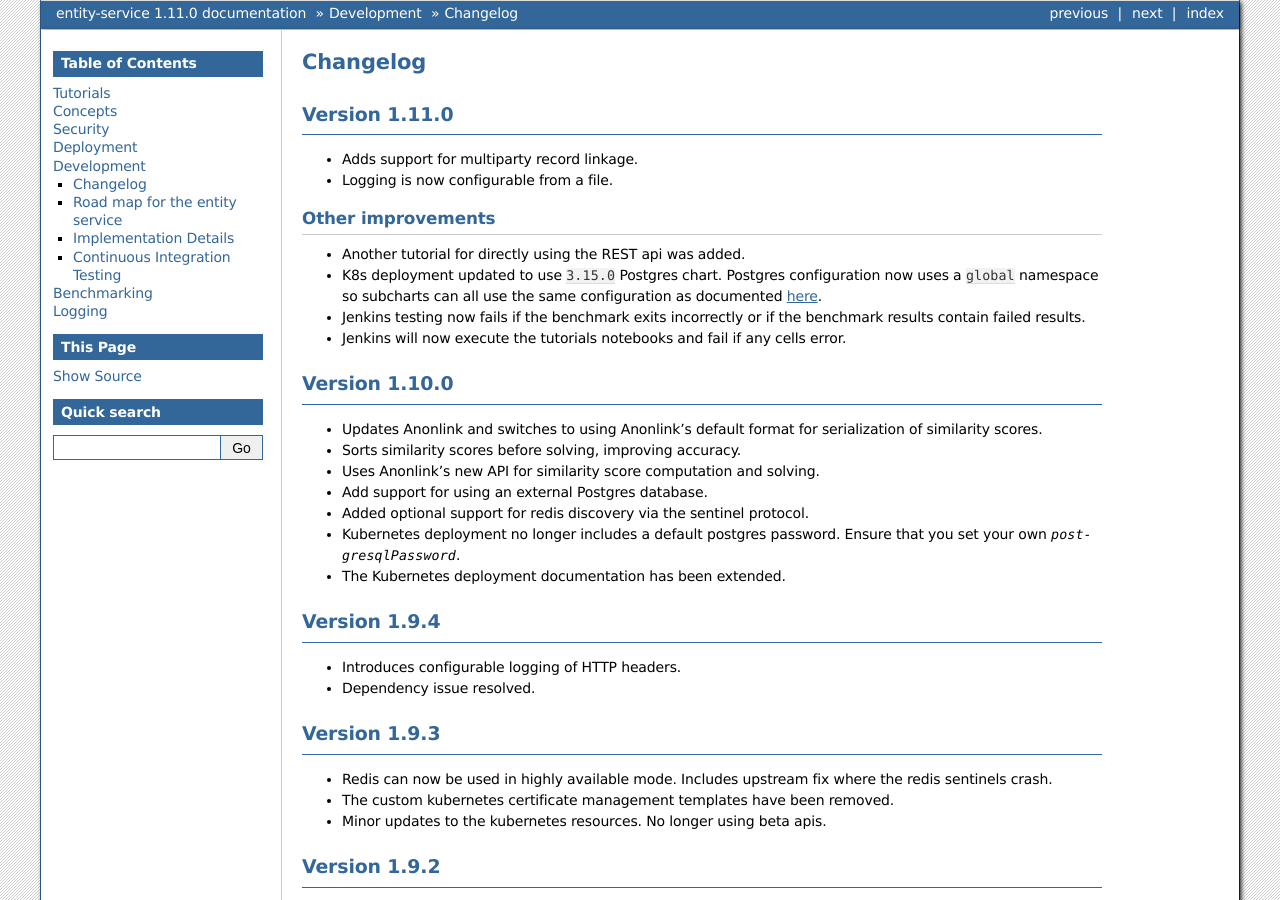
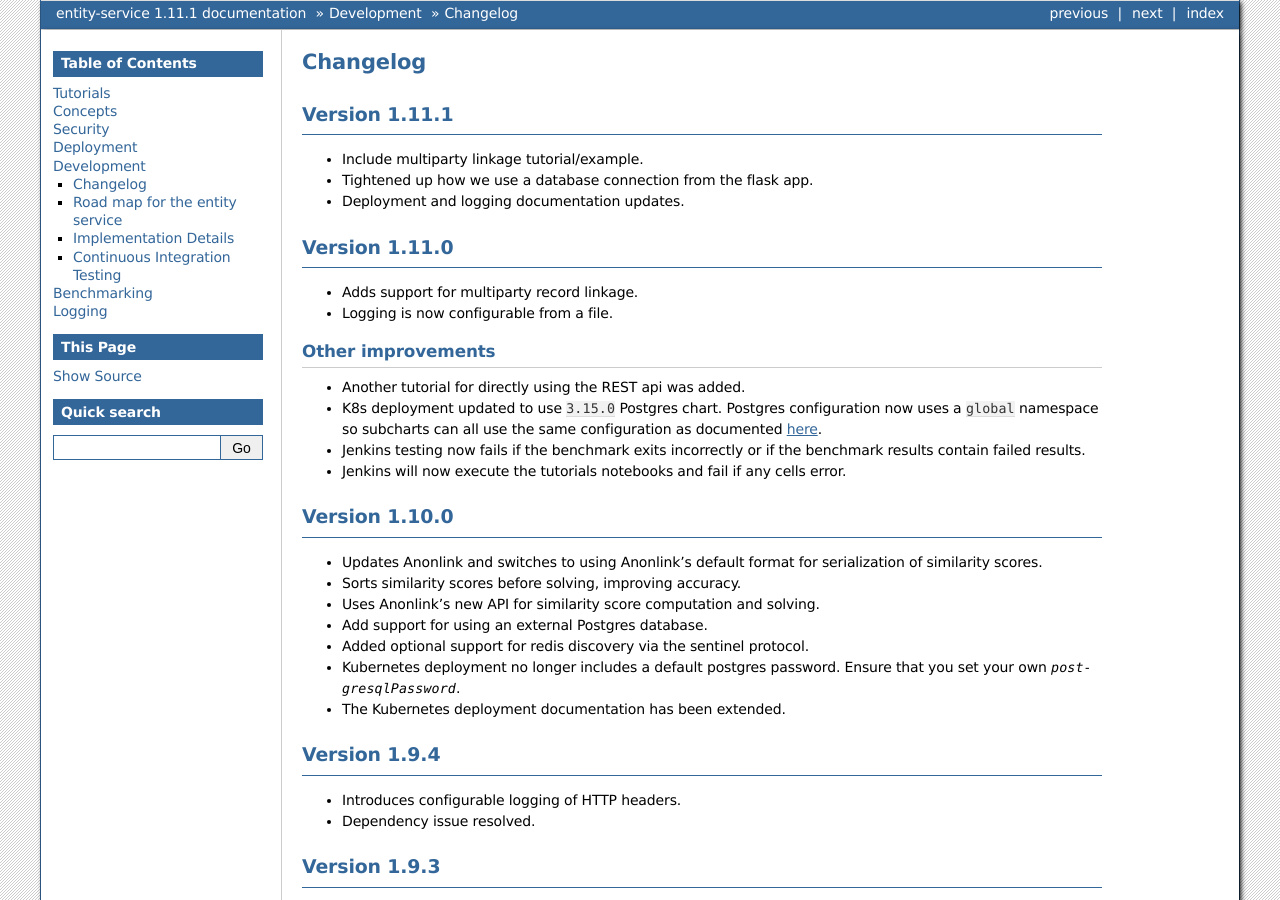
Before and after one commit to data61/anonlink-entity-service, a Sphinx documentation site: the page built from docs/changelog.rst, in a window 1280 px wide and 900 px high. Built offline with Sphinx 7.4.7, drawn with Linux system fonts in a browser that asks for light colours; formulas are drawn with MathJax 3; some of the changed text lies outside the part shown.

Commit message:
Prepare for v0.11.1 release (#394)
* Add missing LICENSE file
* Update changelog and version for v1.11.1

```diff
--- a/docs/changelog.rst
+++ b/docs/changelog.rst
@@ -3,6 +3,13 @@
 
 Changelog
 =========
+
+Version 1.11.1
+--------------
+
+- Include multiparty linkage tutorial/example.
+- Tightened up how we use a database connection from the flask app.
+- Deployment and logging documentation updates.
 
 Version 1.11.0
 --------------
--- a/docs/conf.py
+++ b/docs/conf.py
@@ -68,7 +68,7 @@ author = 'Confidential Computing Team, Data61, CSIRO'
 # The short X.Y version.
 version = '1.11'
 # The full version, including alpha/beta/rc tags.
-release = '1.11.0'
+release = '1.11.1'
 
 # The language for content autogenerated by Sphinx. Refer to documentation
 # for a list of supported languages.
```
Also changed, not shown: 2 other files.
